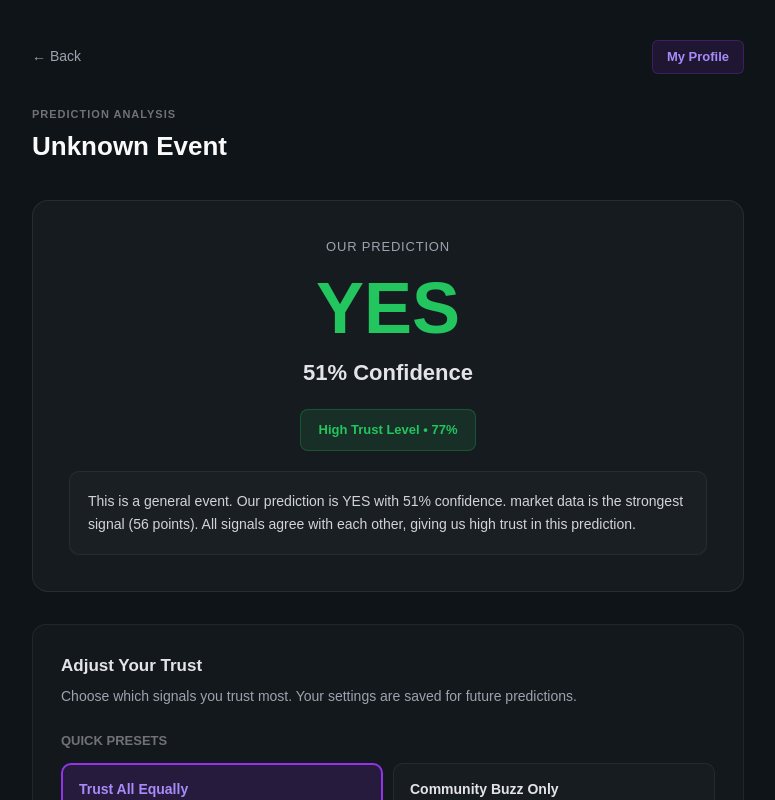
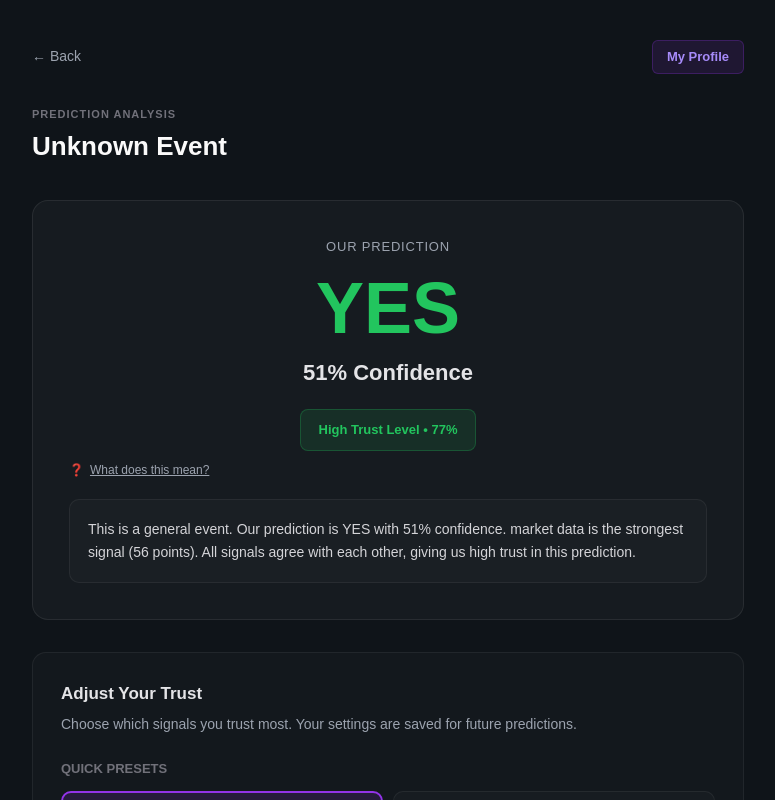
Before and after one commit to anujagadde18/tradedna, a Next.js app: page /scores in a window 1280 px wide. Shown: the top 800 px of the page, without its empty margins (252-1027 px from the left). Built offline with nearby package versions, Linux system fonts and the light colour scheme.

Commit message:
Update page.tsx

```diff
--- a/app/scores/page.tsx
+++ b/app/scores/page.tsx
@@ -149,17 +149,31 @@ function ScoresContent() {
           </div>
 
           {/* Reliability */}
+          <div style={{ marginBottom: 20 }}>
             <div style={{
               display: "inline-block",
               padding: "10px 18px",
               borderRadius: 8,
               background: reliability.score >= 70 ? "rgba(34,197,94,0.12)" : reliability.score >= 50 ? "rgba(251,146,60,0.12)" : "rgba(239,68,68,0.12)",
               border: reliability.score >= 70 ? "1px solid rgba(34,197,94,0.25)" : reliability.score >= 50 ? "1px solid rgba(251,146,60,0.25)" : "1px solid rgba(239,68,68,0.25)",
-            marginBottom: 20
             }}>
               <div style={{ fontSize: 13, fontWeight: 600, color: reliability.score >= 70 ? "#22c55e" : reliability.score >= 50 ? "#fb923c" : "#ef4444" }}>
                 {reliability.level} Trust Level • {reliability.score}%
               </div>
+            </div>
+            <details style={{ marginTop: 10 }}>
+              <summary style={{ fontSize: 12, color: "#9ca3af", cursor: "pointer", listStyle: "none", display: "flex", alignItems: "center", gap: 6 }}>
+                <span>❓</span>
+                <span style={{ textDecoration: "underline" }}>What does this mean?</span>
+              </summary>
+              <div style={{ marginTop: 8, padding: 12, borderRadius: 8, background: "rgba(59,130,246,0.08)", border: "1px solid rgba(59,130,246,0.2)", fontSize: 13, color: "#d4d4d8", lineHeight: 1.6 }}>
+                {reliability.score >= 70
+                  ? "High trust means our signals strongly agree and we have good data quality. This prediction is more reliable."
+                  : reliability.score >= 50
+                  ? "Medium trust means signals moderately agree. This prediction is decent but not as strong."
+                  : "Low trust means signals disagree or we lack quality data. Be extra careful with this prediction."}
+              </div>
+            </details>
           </div>
 
           {/* Plain English Explanation */}
```
Lines whose indentation alone changed are shown as unchanged.
